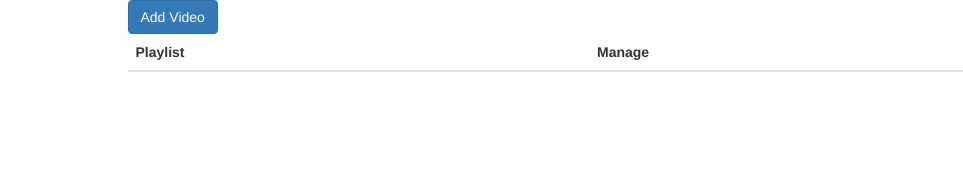
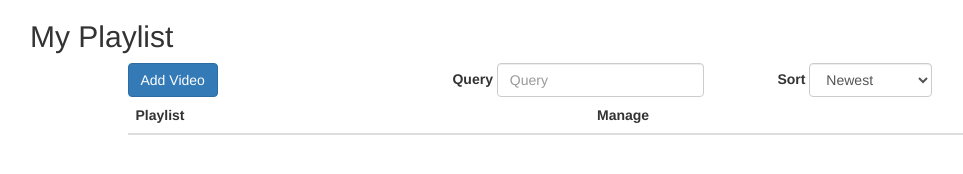
Before and after one commit to mlewandowska/angular, a website: page app/index.html at #/main in a window 1280 px wide. Shown: the whole page, without its empty margins (40-1003 px from the left). Drawn offline with nearby package versions, Linux system fonts and the light colour scheme; some packages are replaced by stand-ins of ours; no server answers.

Commit message:
szuszuszu

```diff
--- a/app/index.html
+++ b/app/index.html
@@ -2,7 +2,7 @@
 <html lang="en" ng-app="myApp">
 <head>
   <meta charset="utf-8">
-  <title>Share Bookmarks</title>
+  <title>My Playlist</title>
   <link rel="stylesheet" href="bower_components/bootstrap/dist/css/bootstrap.css">
   <link rel="stylesheet" href="css/app.css">
   <script src="/socket.io/socket.io.js"></script>
@@ -16,14 +16,7 @@
 <body>
 
   <div class="container">
-    <div class="row">
-      <div class="col-md-1"></div>
-      <div class="col-md-3">
-        <a class="btn btn-primary" href="#/addvideo">Add Video</a>
-      </div>
-      <div class="col-md-7"></div>
-      <div class="col-md-1"></div>
-    </div>
+    <h2>My Playlist</h2>
   </div>
 
   <div class="container" ng-view></div>
--- a/app/js/controllers.js
+++ b/app/js/controllers.js
@@ -5,6 +5,8 @@
 angular.module('myApp.controllers', [])
   .controller('MainCtrl', ['$scope', 'socketio', function($scope, socketio) {
   	$scope.Playlist = [];
+  	$scope.query = '';
+  	$scope.orderProp = "-id";
   	socketio.emit('init');
   	// console.log('emit init');
 
--- a/app/partials/main.html
+++ b/app/partials/main.html
@@ -3,6 +3,33 @@
 <div class="row">
 	<div class="col-md-1"></div>
 	<div class="col-md-10">
+
+		<div class="row">
+		  <div class="col-md-4">
+		          <a class="btn btn-primary" href="#/addvideo">Add Video</a>
+		  </div>
+	      <div class="col-md-4">
+	        <div role="form" class="form-inline">
+	          <div class="form-group">
+	            <label for="exampleInputEmail2">Query</label>
+	            <input type="text" class="form-control" id="exampleInputEmail2" placeholder="Query" ng-model="query">
+	          </div>
+	        </div>
+	      </div>
+	      <div class="col-md-4">
+	        <div role="form" class="form-inline">
+	          <div class="form-group">
+	          <label for="exampleInputEmail2">Sort</label>
+	            <select class="form-control" ng-model="orderProp">
+	              <option value="-id">Newest</option>
+	              <option value="id">Oldest</option>
+	              <option value="title">Alphabetical</option>
+	            </select>
+	          </div>
+	        </div>
+	      </div>
+	    </div>
+
 		<table class="table table-stripped table-hover">
 			<thead>
 				<tr>
@@ -10,7 +37,7 @@
 					<th colspan="2">Manage</th>
 				</tr>
 			</thead>
-			<tr ng-repeat="video in Playlist">
+			<tr ng-repeat="video in Playlist | filter:query | orderBy:orderProp">
 				<td>
 					<a href="#/video/{{video.id}}">
 						{{video.title}} ( {{video.url}} )
```
